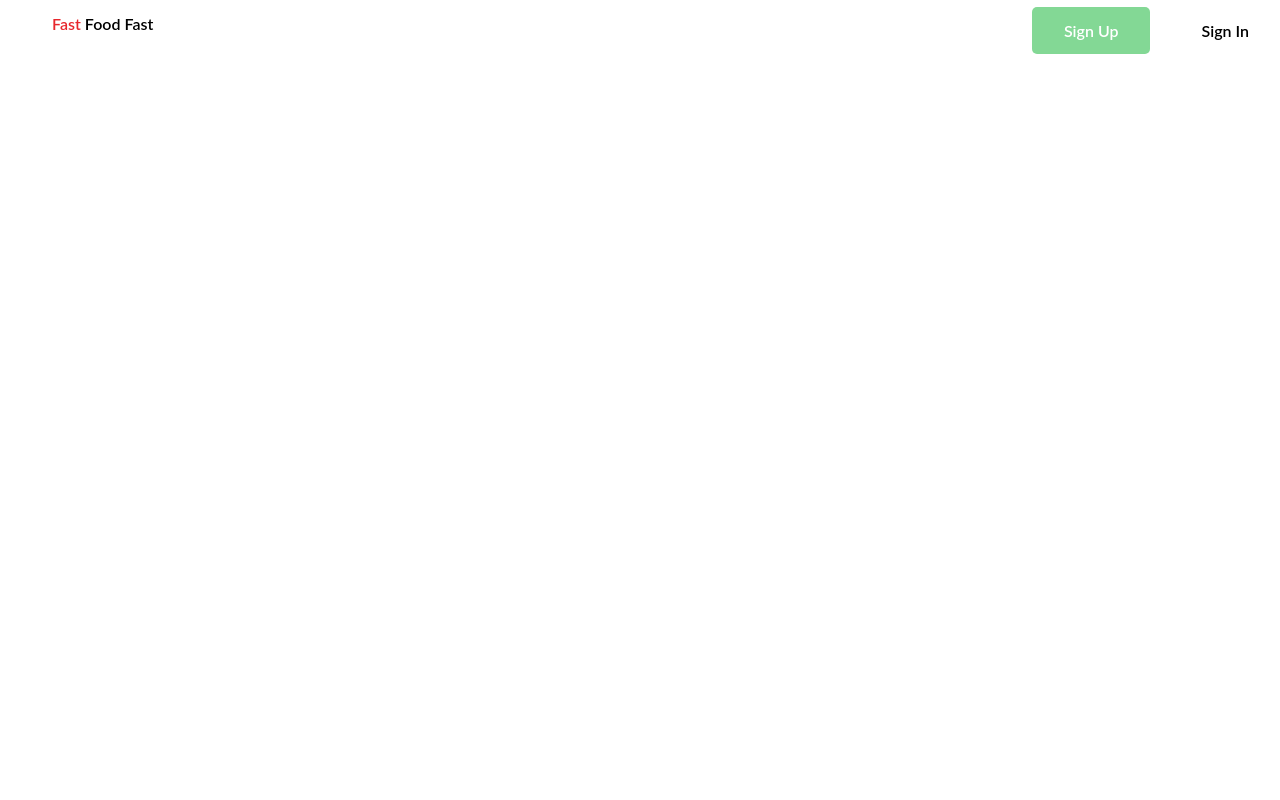
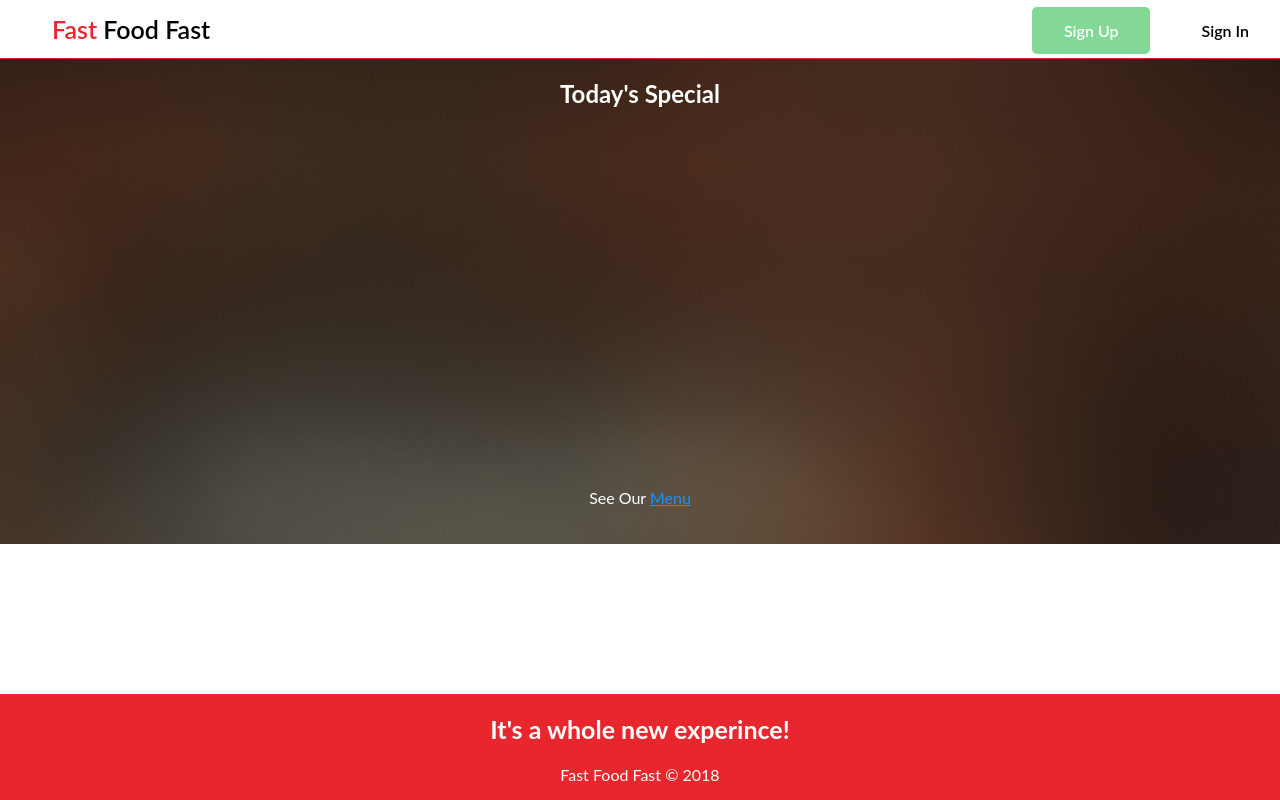
Before and after one commit to gwako94/fast-food-fast, a PHP site: page / in a window 1280 px wide. Run offline with PHP 8.4, Linux system fonts and the light colour scheme.

Commit message:
[feature#160074931]added footer

```diff
--- a/ui/css/main.css
+++ b/ui/css/main.css
@@ -12,6 +12,8 @@ body,html {
   margin: 0;
   padding: 0;
   overflow: hidden;
+  border-bottom: 1px solid #e7272d;
+  background-color: #fff;
 }
 
 
@@ -21,7 +23,6 @@ body,html {
   padding-left: 20px;
   text-align: center;
   margin-top: 0px;
-  background-color: #FFFFFF;
 }
 
 .navbar li a {
@@ -134,3 +135,27 @@ button:hover {
     width:50%;
     margin-left: 25%;
 }
+.footer {
+   position: fixed;
+   left: 0;
+   bottom: 0;
+   width: 100%;
+   background-color: #e7272d ;
+   color: white;
+   text-align: center;
+}
+.container{
+  width: 100%;
+  height: 485px;
+  margin-top: -20px;
+  background-image: url("../images/burger.jpg");
+  text-align: center;
+}
+.container h2{
+  padding-top: 20px;
+  color: #fff;
+}
+.container p{
+  padding-top: 360px;
+  color: #fff;
+}
--- a/ui/index.html
+++ b/ui/index.html
@@ -15,16 +15,19 @@
   <body>
     <div class="navbar">
         <ul>
-          <li style="float:left"><a href="index.html" ><span class='red'>Fast </span>Food Fast</a></li>
+          <li style="float:left;"><a href="index.html" style="font-size: 25px;"><span class='red'>Fast </span>Food Fast</a></li>
           <li id="login"><a href="signin.html">Sign In</a></li>
           <li id="signup"><a href="signup.html"> Sign Up</a></li>
         </ul>
     </div>
     <div class="container">
-    </div>
-    <div class=footer>
+    	<h2>Today's Special</h2>
+    	<p>See Our <a href="#">Menu</a></p>
 
     </div>
-
-  </body>
+    <footer class=footer>
+    	<h2 style="font-size: 25px;">It's a whole new experince!</h2>
+    	<p>Fast Food Fast &copy; 2018</p>
+    </footer>
+	</body>
 </html>
```
Also changed, not shown: ui/images/burger.jpg (added).
